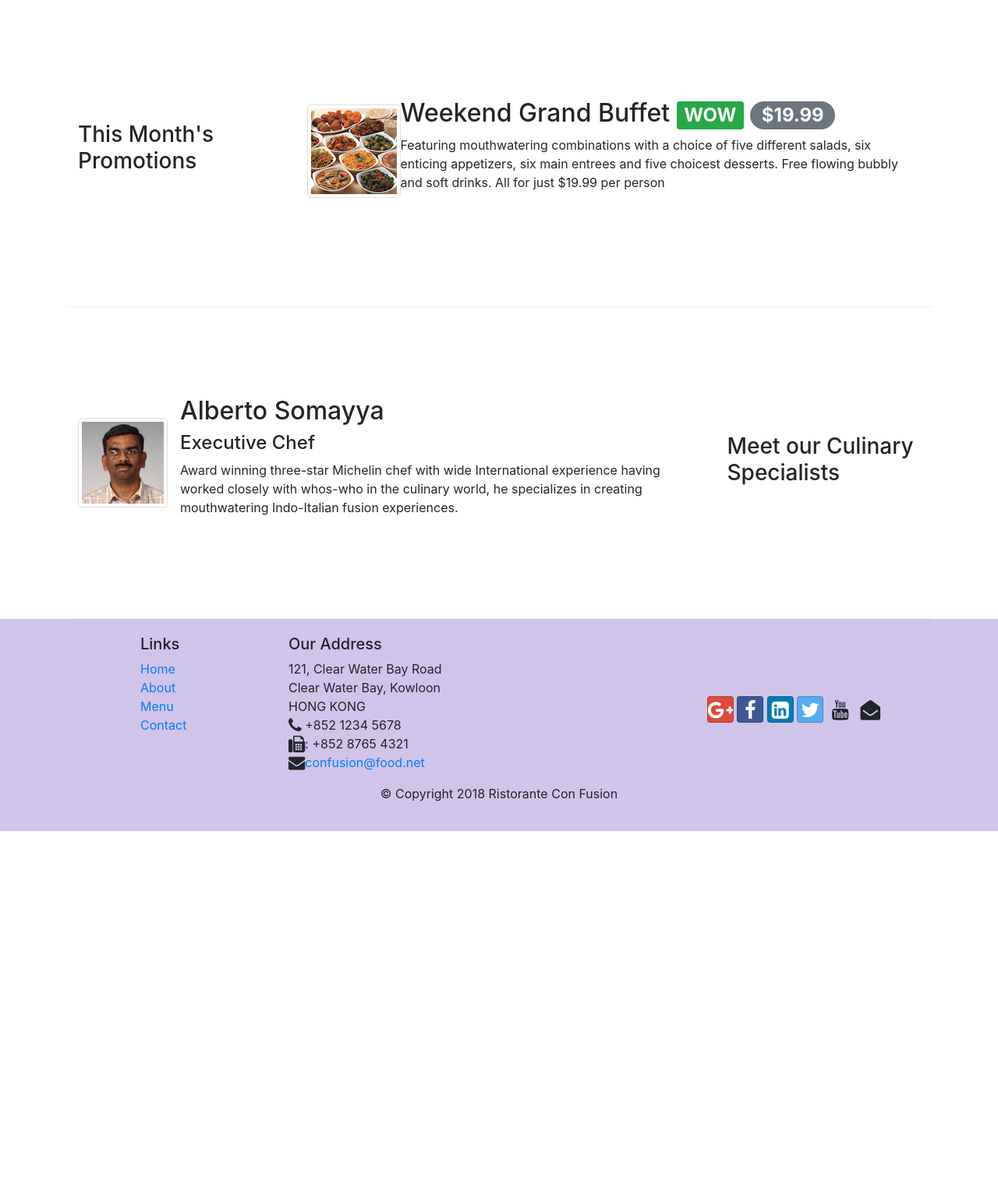
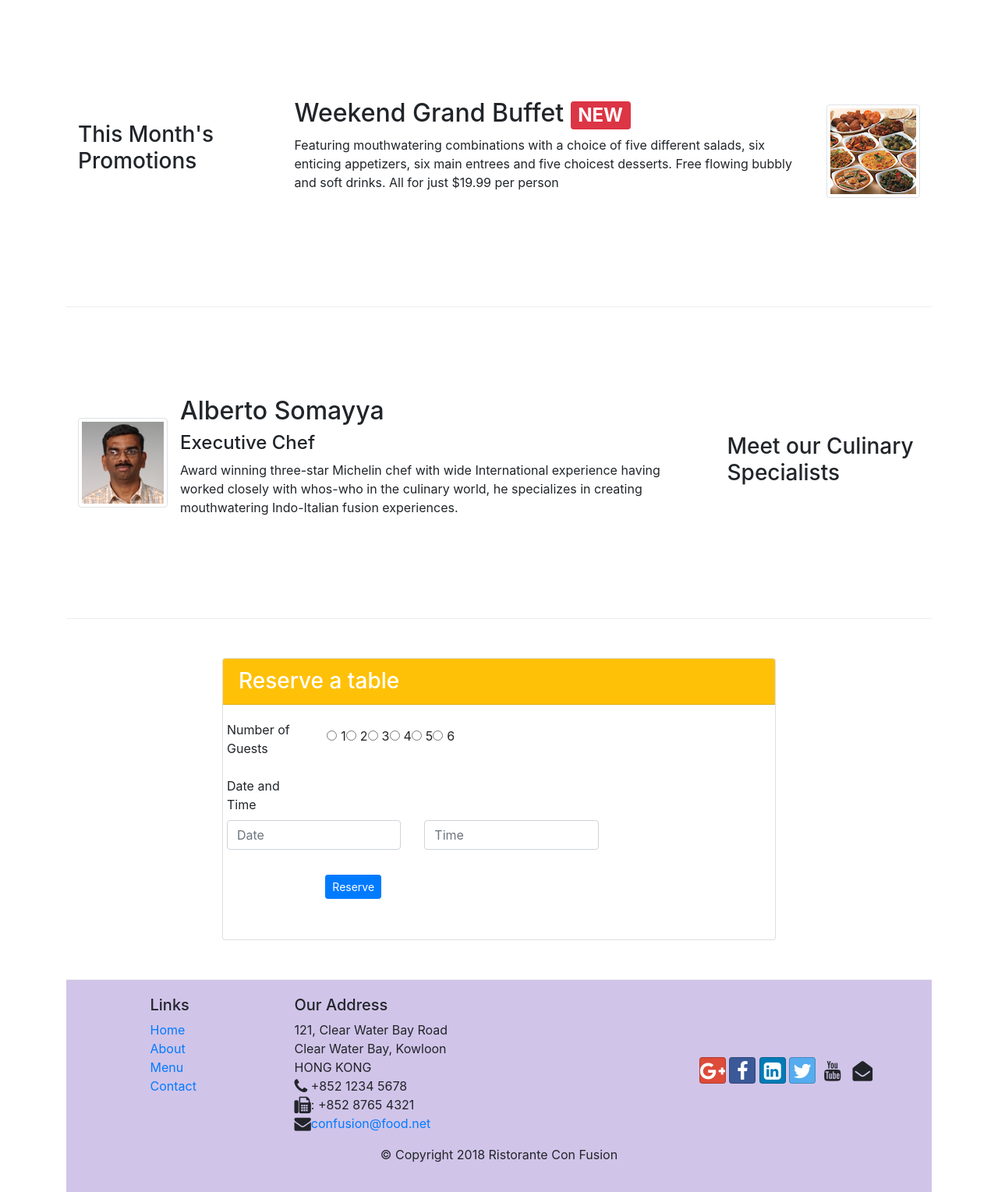
Before and after one commit to Oscarcabrera87/Bootstrap4, a website: page index.html in a window 1280 px wide. Shown: the part 740-2269 px from the top of the page at 78% size. Before the commit the page ends 1806 px from the top, so only its background shows below. Drawn offline with nearby package versions, Linux system fonts and the light colour scheme.

Commit message:
finished form

```diff
--- a/index.html
+++ b/index.html
@@ -57,9 +57,14 @@
                         create a unique fusion experience. Our lipsmacking
                         creations will tickle your culinary senses!</p>
                 </div>
-                <div class="col-12 col-sm align-self-center">
+                <div class="row col-12 col-sm-6">
+                    <div class="col-12 col-sm-6 align-self-center">
                     <img src="img/logo.png" alt="Logo" class="img-fluid">
 
+                    </div>
+                    <div class="col-12 col-sm-6 align-self-center">
+                    <a href="#reservation" class="btn btn-sm btn-warning btn-block" role="button">Reserve a Table</a>
+                    </div>
                 </div>
             </div>
         </div>
@@ -78,7 +83,8 @@
                         <h2 class="media-heading">
                             Uthappizza
                             <span class="badge badge-danger">HOT</span>
-                            <span class="badge badge-pill badge-secondary">$4.99</span>
+                            <span
+                                class="badge badge-pill badge-secondary">$4.99</span>
                         </h2>
                         <p class="d-none d-sm-block">A unique combination of
                             Indian Uthappam (pancake) and Italian
@@ -99,19 +105,21 @@
             </div>
             <div class="col col-sm col-md">
                 <div class="media">
+                    <div class="media-body">
+                        <h2 class="media-heading">
+                            Weekend Grand Buffet
+                            <span class="badge badge-danger">NEW</span>
+                        </h2>
+                        <p class="d-none d-sm-block">Featuring mouthwatering
+                            combinations with a choice of five
+                            different salads, six enticing appetizers, six main
+                            entrees
+                            and five choicest desserts. Free flowing bubbly and
+                            soft
+                            drinks. All for just $19.99 per person </p>
+                    </div>
                     <img class="d-flex ml-3 img-thumbnail align-self-center"
                         src="img/buffet.png" alt="Weekend grand buffet">
-                        <div class="media-body">
-                            <h2 class="media-heading">
-                                Weekend Grand Buffet
-                                <span class="badge badge-success">WOW</span>
-                                <span class="badge badge-pill badge-secondary">$19.99</span>
-                            </h2>
-                            <p class="d-none d-sm-block">Featuring mouthwatering combinations with a choice of five
-                            different salads, six enticing appetizers, six main entrees
-                            and five choicest desserts. Free flowing bubbly and soft
-                            drinks. All for just $19.99 per person </p>
-                        </div>
                 </div>
             </div>
         </div>
@@ -138,6 +146,70 @@
                         </p>
                     </div>
                 </div>
+            </div>
+        </div>
+        <div class="row row-content align-items-center justify-content-center">
+            <div class="col-12 col-sm-8 ">
+                <div class="card">
+                    <h3 class="card-header bg-warning text-white">Reserve a
+                        table</h3>
+                    <div class="card-body">
+                        <form id="reservation">
+                            <div class="form-group row flex-row">
+                                <label for="rez" class="col-12 col-sm-2 form-check-inline">Number of Guests</label>
+                                <div class="col-12 col-sm-8 form-group row">
+                                    <div class="form-check form-check-inline">
+                                        <input class="form-check-input" type="radio"
+                                            name="inlineRadioOptions"
+                                            id="inlineRadio1" value="option1">
+                                        <label class="form-check-label"
+                                            for="inlineRadio1">1</label>
+                                        <input class="form-check-input" type="radio"
+                                            name="inlineRadioOptions"
+                                            id="inlineRadio2" value="option2">
+                                        <label class="form-check-label"
+                                            for="inlineRadio2">2</label>
+                                        <input class="form-check-input" type="radio"
+                                            name="inlineRadioOptions"
+                                            id="inlineRadio3" value="option3">
+                                        <label class="form-check-label"
+                                            for="inlineRadio3">3</label>
+                                        <input class="form-check-input" type="radio"
+                                            name="inlineRadioOptions"
+                                            id="inlineRadio4" value="option4">
+                                        <label class="form-check-label"
+                                            for="inlineRadio4">4</label>
+                                        <input class="form-check-input" type="radio"
+                                            name="inlineRadioOptions"
+                                            id="inlineRadio5" value="option5">
+                                        <label class="form-check-label"
+                                            for="inlineRadio5">5</label>
+                                        <input class="form-check-input" type="radio"
+                                            name="inlineRadioOptions"
+                                            id="inlineRadio6" value="option6">
+                                        <label class="form-check-label"
+                                            for="inlineRadio6">6</label>
+                                    </div>
+                                </div>
+                            </div>
+                            <div class="form-group row flex-row">
+                                <label for="dateAndTime" class="col-12 col-sm-2 form-check-inline">Date and Time</label>
+                                <div class="form-group row">
+                                    <div class="col-12 col-md-5">
+                                        <input type="text" class="form-control" id="date" name="date" placeholder="Date">
+                                    </div>
+                                    <div class="col-12 col-md-5">
+                                        <input type="text" class="form-control" id="time" name="time" placeholder="Time">
+                                    </div>
+                            </div>
+                            <div class="col-12">
+                                <button class="mt-3 mb-3 offset-md-2 btn btn-primary text-white btn-sm"
+                                type="submit" value="submit">Reserve</button>
+                            </div>
+                        </form>
+                    </div>
+                </div>
+
             </div>
         </div>
     </div>
```
